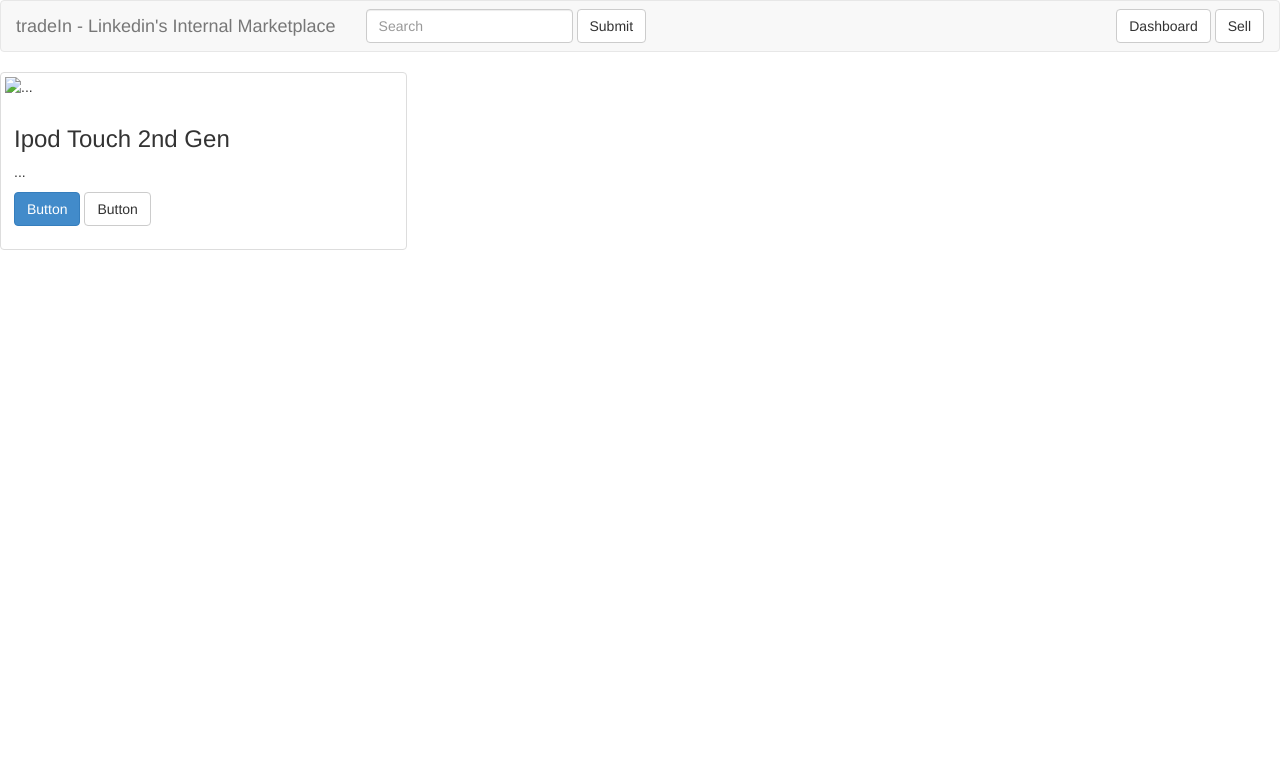
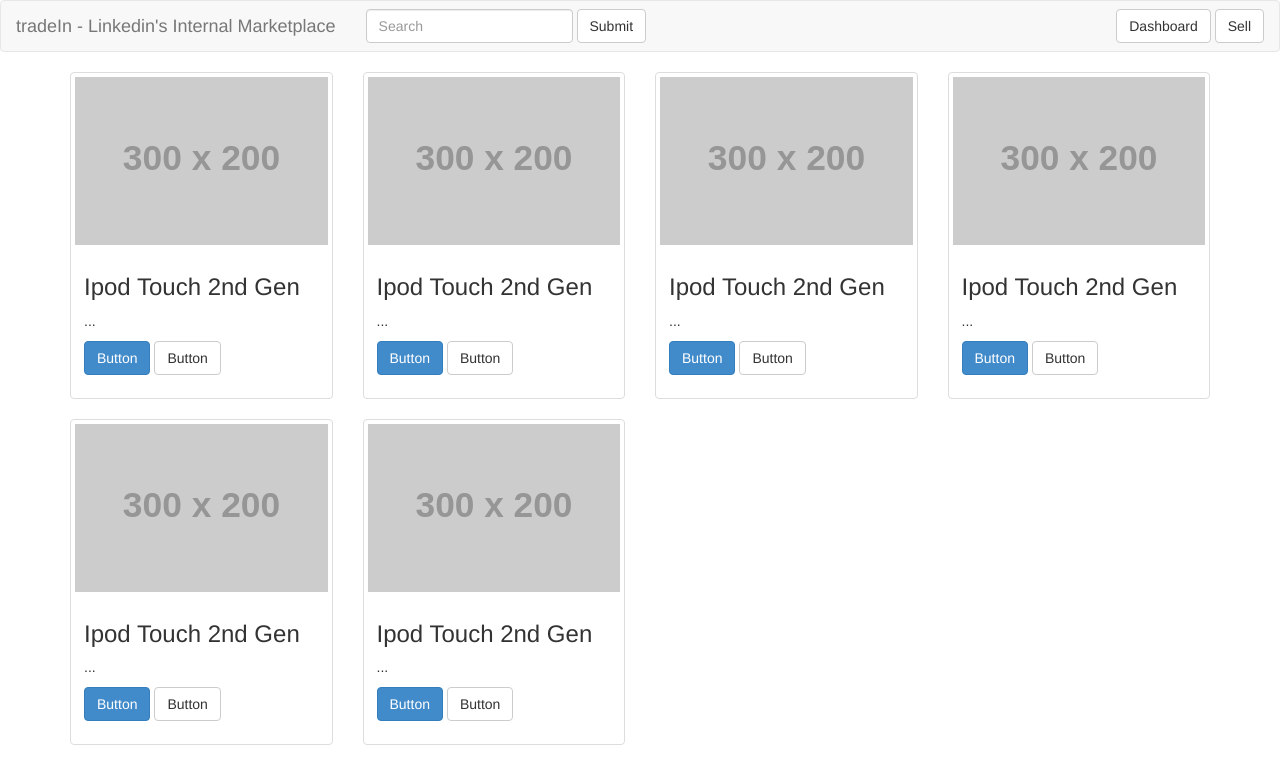
Before and after one commit to vlyubin/tradein, a Flask app: page / in a window 1280 px wide. Shown: the top 784 px of the page. Run offline with Flask 2, Linux system fonts and the light colour scheme; grey boxes labelled with a size stand in for pictures from a placeholder-image service; some libraries are stand-ins or nearby versions.

Commit message:
updated homepage grids

```diff
--- a/app/templates/homepage.html
+++ b/app/templates/homepage.html
@@ -6,10 +6,61 @@
 <body>
 	{% include 'navbar.html' %}
 
+	<div class="container">
 		<div class="row">
-		<div class="col-sm-6 col-md-4">
+			<div class="col-sm-6 col-md-3">
 				<div class="thumbnail">
-				<img data-src="http://holder.js/300x200" alt="...">
+					<img src="http://placehold.it/300x200" alt="...">
+					<div class="caption">
+						<h3>Ipod Touch 2nd Gen</h3>
+						<p>...</p>
+						<p><a href="#" class="btn btn-primary" role="button">Button</a> <a href="#" class="btn btn-default" role="button">Button</a></p>
+					</div>
+				</div>
+			</div>
+			<div class="col-sm-6 col-md-3">
+				<div class="thumbnail">
+					<img src="http://placehold.it/300x200" alt="...">
+					<div class="caption">
+						<h3>Ipod Touch 2nd Gen</h3>
+						<p>...</p>
+						<p><a href="#" class="btn btn-primary" role="button">Button</a> <a href="#" class="btn btn-default" role="button">Button</a></p>
+					</div>
+				</div>
+			</div>
+			<div class="col-sm-6 col-md-3">
+				<div class="thumbnail">
+					<img src="http://placehold.it/300x200" alt="...">
+					<div class="caption">
+						<h3>Ipod Touch 2nd Gen</h3>
+						<p>...</p>
+						<p><a href="#" class="btn btn-primary" role="button">Button</a> <a href="#" class="btn btn-default" role="button">Button</a></p>
+					</div>
+				</div>
+			</div>
+			<div class="col-sm-6 col-md-3">
+				<div class="thumbnail">
+					<img src="http://placehold.it/300x200" alt="...">
+					<div class="caption">
+						<h3>Ipod Touch 2nd Gen</h3>
+						<p>...</p>
+						<p><a href="#" class="btn btn-primary" role="button">Button</a> <a href="#" class="btn btn-default" role="button">Button</a></p>
+					</div>
+				</div>
+			</div>
+			<div class="col-sm-6 col-md-3">
+				<div class="thumbnail">
+					<img src="http://placehold.it/300x200" alt="...">
+					<div class="caption">
+						<h3>Ipod Touch 2nd Gen</h3>
+						<p>...</p>
+						<p><a href="#" class="btn btn-primary" role="button">Button</a> <a href="#" class="btn btn-default" role="button">Button</a></p>
+					</div>
+				</div>
+			</div>
+			<div class="col-sm-6 col-md-3">
+				<div class="thumbnail">
+					<img src="http://placehold.it/300x200" alt="...">
 					<div class="caption">
 						<h3>Ipod Touch 2nd Gen</h3>
 						<p>...</p>
@@ -18,6 +69,7 @@
 				</div>
 			</div>
 		</div>
+	</div>
 </body>
 
 
```
Lines whose indentation alone changed are shown as unchanged.
